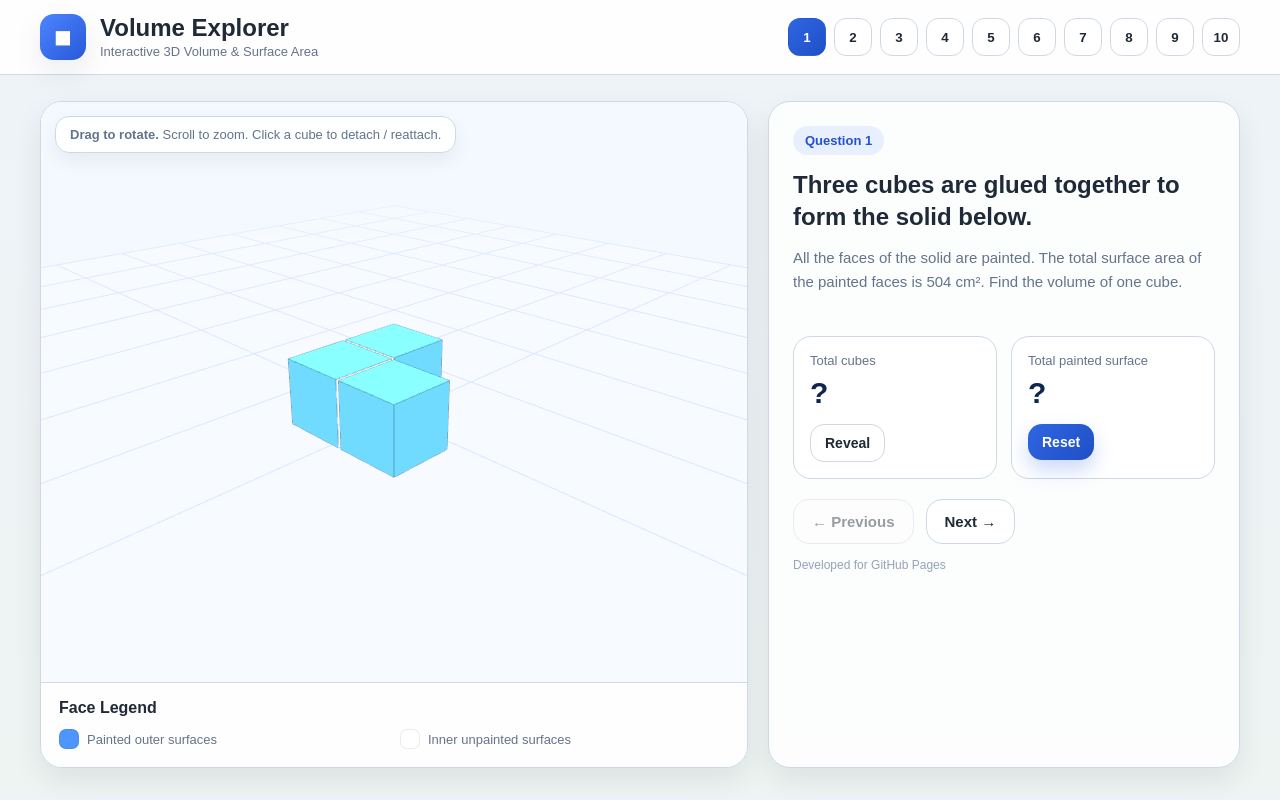
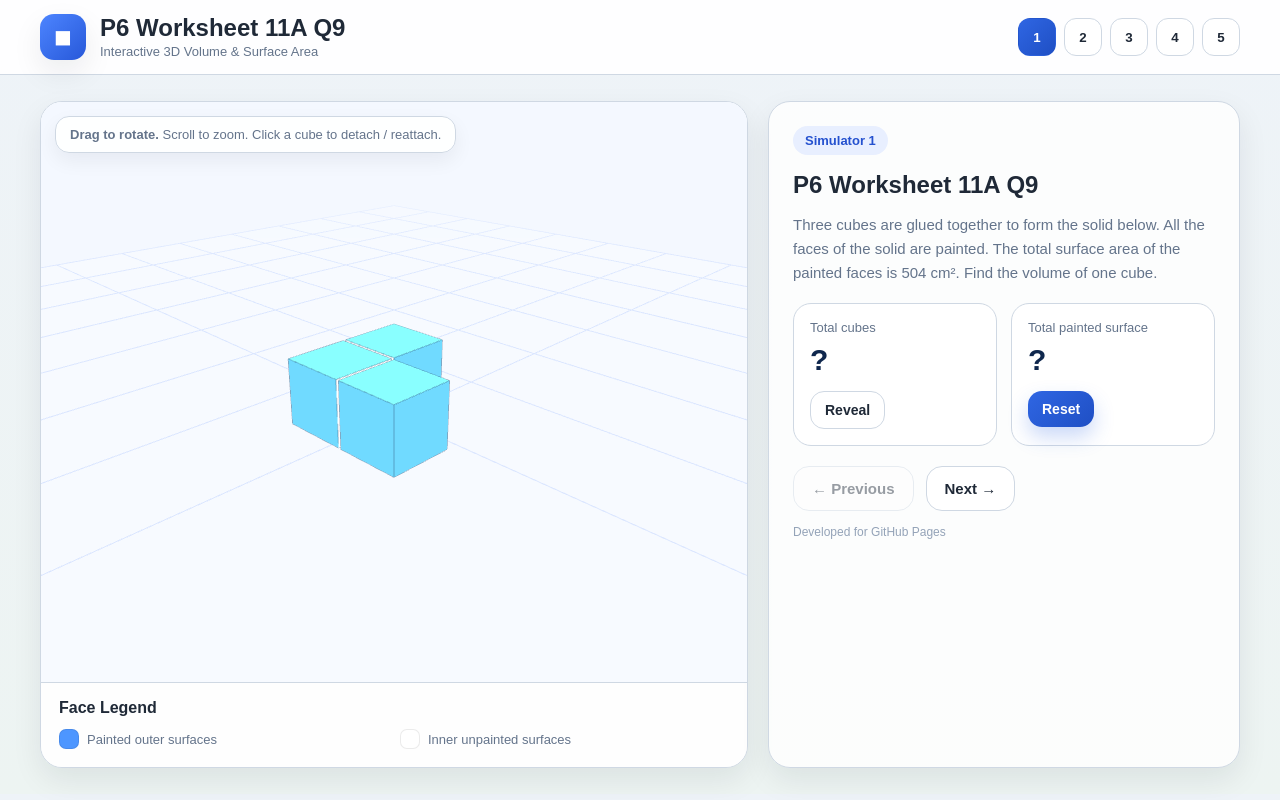
Before and after one commit to msviolet-stack/Volume-Solid, a plain HTML site: page index.html in a window 1280 px wide. Drawn offline with nearby package versions, Linux system fonts and the light colour scheme; animation ran at ten frames a second.

Commit message:
Update index.html

```diff
--- a/index.html
+++ b/index.html
@@ -3,7 +3,7 @@
 <head>
   <meta charset="UTF-8" />
   <meta name="viewport" content="width=device-width, initial-scale=1.0" />
-  <title>Volume Explorer</title>
+  <title>P6 Worksheet 11A Q9</title>
   <style>
     :root{
       --bg:#eef3f8;
@@ -269,7 +269,7 @@
       <div class="brand">
         <div class="brand-icon">◼</div>
         <div>
-          <h1>Volume Explorer</h1>
+          <h1>P6 Worksheet 11A Q9</h1>
           <p>Interactive 3D Volume &amp; Surface Area</p>
         </div>
       </div>
@@ -298,7 +298,7 @@
 
       <div class="panel">
         <div class="card">
-          <div class="pill" id="pillLabel">Question 1</div>
+          <div class="pill" id="pillLabel">Simulator 1</div>
           <h2 class="question-title" id="questionTitle"></h2>
           <div class="question-text" id="questionText"></div>
 
@@ -344,12 +344,7 @@
       0xff8fab,
       0x51cf66,
       0xffb347,
-      0xa78bfa,
-      0x2dd4bf,
-      0xf87171,
-      0xfacc15,
-      0x60a5fa,
-      0xf472b6
+      0xa78bfa
     ];
 
     function hexToCss(num) {
@@ -371,8 +366,8 @@
     const questions = [
       {
         id: 1,
-        title: "Three cubes are glued together to form the solid below.",
-        text: "All the faces of the solid are painted. The total surface area of the painted faces is 504 cm². Find the volume of one cube.",
+        title: "P6 Worksheet 11A Q9",
+        text: "Three cubes are glued together to form the solid below. All the faces of the solid are painted. The total surface area of the painted faces is 504 cm². Find the volume of one cube.",
         cubes: [
           { x: 0, y: 0, z: 0 },
           { x: 0, y: 0, z: 1 },
@@ -382,56 +377,26 @@
       {
         id: 2,
         title: "Explore a 3 × 1 × 1 prism.",
-        text: "This solid is made of 3 cubes in a straight row. Observe the painted and unpainted faces.",
+        text: "This solid is made of 3 cubes in a straight row.",
         cubes: generateRectangularPrism(3, 1, 1)
       },
       {
         id: 3,
         title: "Investigate a 3 × 2 × 1 cuboid.",
-        text: "How many painted faces are there altogether?",
+        text: "Observe the painted faces.",
         cubes: generateRectangularPrism(3, 2, 1)
       },
       {
         id: 4,
         title: "Investigate a 3 × 2 × 2 cuboid.",
-        text: "Rotate the solid and observe which faces are painted.",
+        text: "Rotate the solid to explore.",
         cubes: generateRectangularPrism(3, 2, 2)
       },
       {
         id: 5,
-        title: "Examine a 3 × 3 × 1 slab.",
-        text: "This is a flat layer. Compare the number of cubes to the number of exposed faces.",
+        title: "Explore a 3 × 3 × 1 slab.",
+        text: "Compare cubes and exposed faces.",
         cubes: generateRectangularPrism(3, 3, 1)
-      },
-      {
-        id: 6,
-        title: "Build understanding with a 4 × 2 × 1 prism.",
-        text: "Which cubes have the greatest number of painted faces?",
-        cubes: generateRectangularPrism(4, 2, 1)
-      },
-      {
-        id: 7,
-        title: "Study a 2 × 2 × 3 cuboid.",
-        text: "How does the number of painted faces change when the solid becomes taller?",
-        cubes: generateRectangularPrism(2, 2, 3)
-      },
-      {
-        id: 8,
-        title: "Investigate a 4 × 2 × 2 cuboid.",
-        text: "Compare corner cubes and edge cubes.",
-        cubes: generateRectangularPrism(4, 2, 2)
-      },
-      {
-        id: 9,
-        title: "Explore a 3 × 3 × 2 cuboid.",
-        text: "Try to find cubes with 3, 2, 1, or 0 painted faces.",
-        cubes: generateRectangularPrism(3, 3, 2)
-      },
-      {
-        id: 10,
-        title: "Challenge: a 3 × 3 × 3 cube.",
-        text: "Can you identify the cubes with no painted faces at all?",
-        cubes: generateRectangularPrism(3, 3, 3)
       }
     ];
 
@@ -646,7 +611,7 @@
       const q = getCurrentQuestion();
       const paintColor = getCurrentPaintColor();
 
-      pillLabel.textContent = `Question ${q.id}`;
+      pillLabel.textContent = `Simulator ${q.id}`;
       questionTitle.textContent = q.title;
       questionText.textContent = q.text;
 
```
